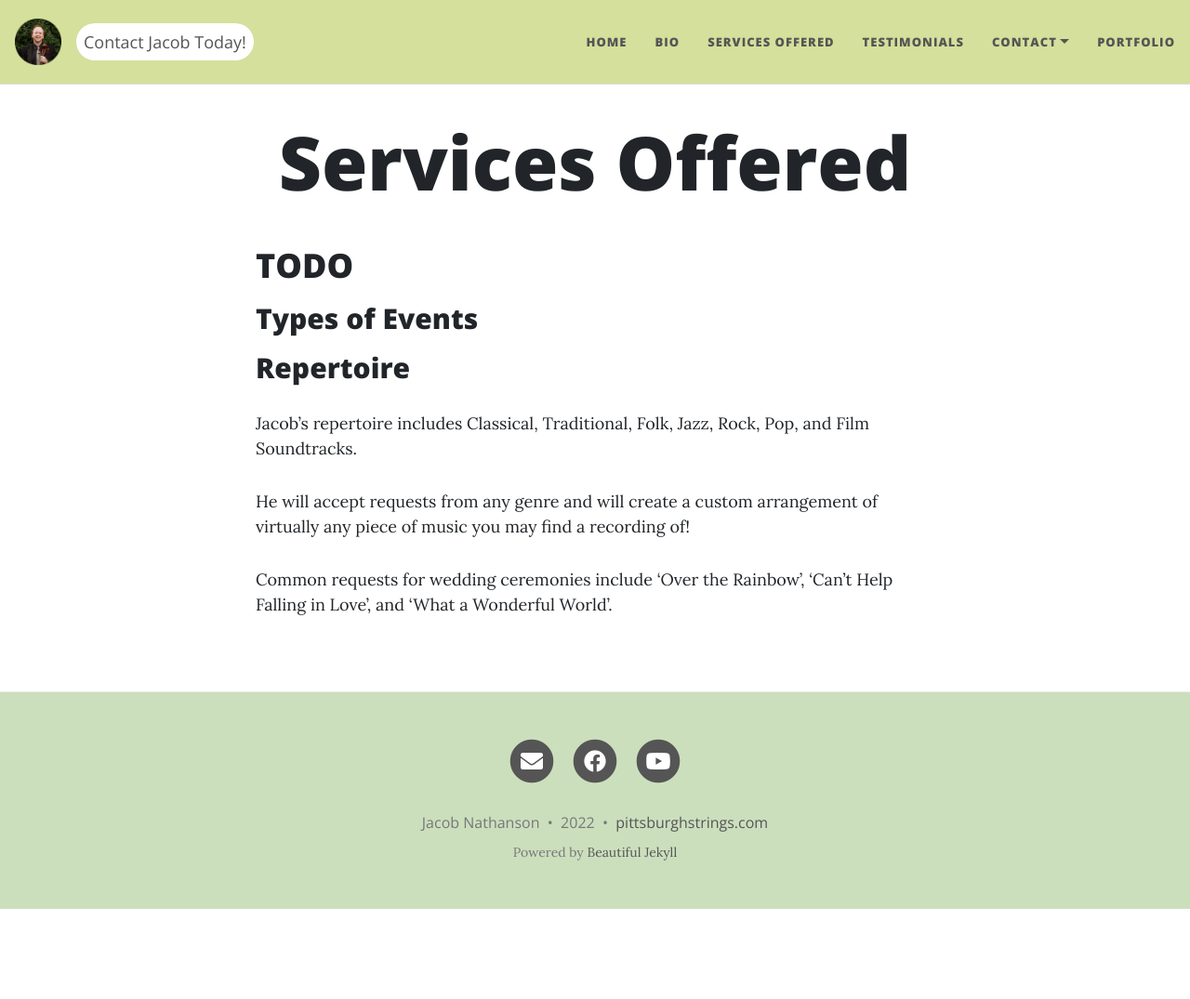
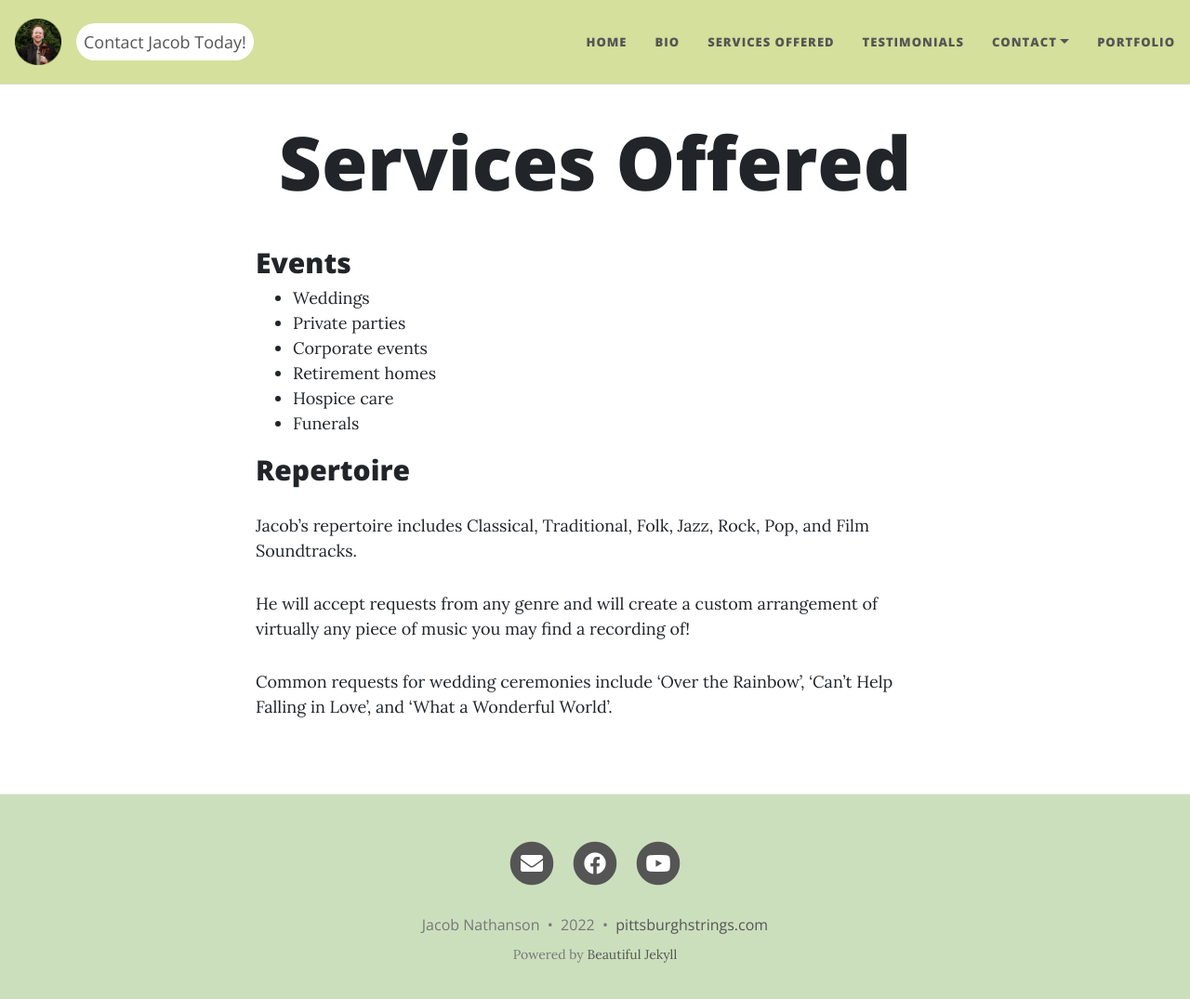
Before and after one commit to ben-nathanson/jake-nathanson-music, a Jekyll site: the page built from pages/services-offered.md, in a window 1280 px wide and 1088 px high. Shown: the top 1075 px of the window at 93% size. Built offline with Jekyll 4.4.1, drawn with Linux system fonts in a browser that asks for light colours; nearby versions of some CDN libraries.

Commit message:
Delete the 'TODO' under services offered and add types of events as listed in notes

```diff
--- a/pages/services-offered.md
+++ b/pages/services-offered.md
@@ -3,9 +3,15 @@ layout: page
 title: Services Offered
 ---
 
-# TODO
+## Events
 
-## Types of Events
+- Weddings
+- Private parties
+- Corporate events
+- Retirement homes
+- Hospice care
+- Funerals
+
 
 ## Repertoire
 
```
